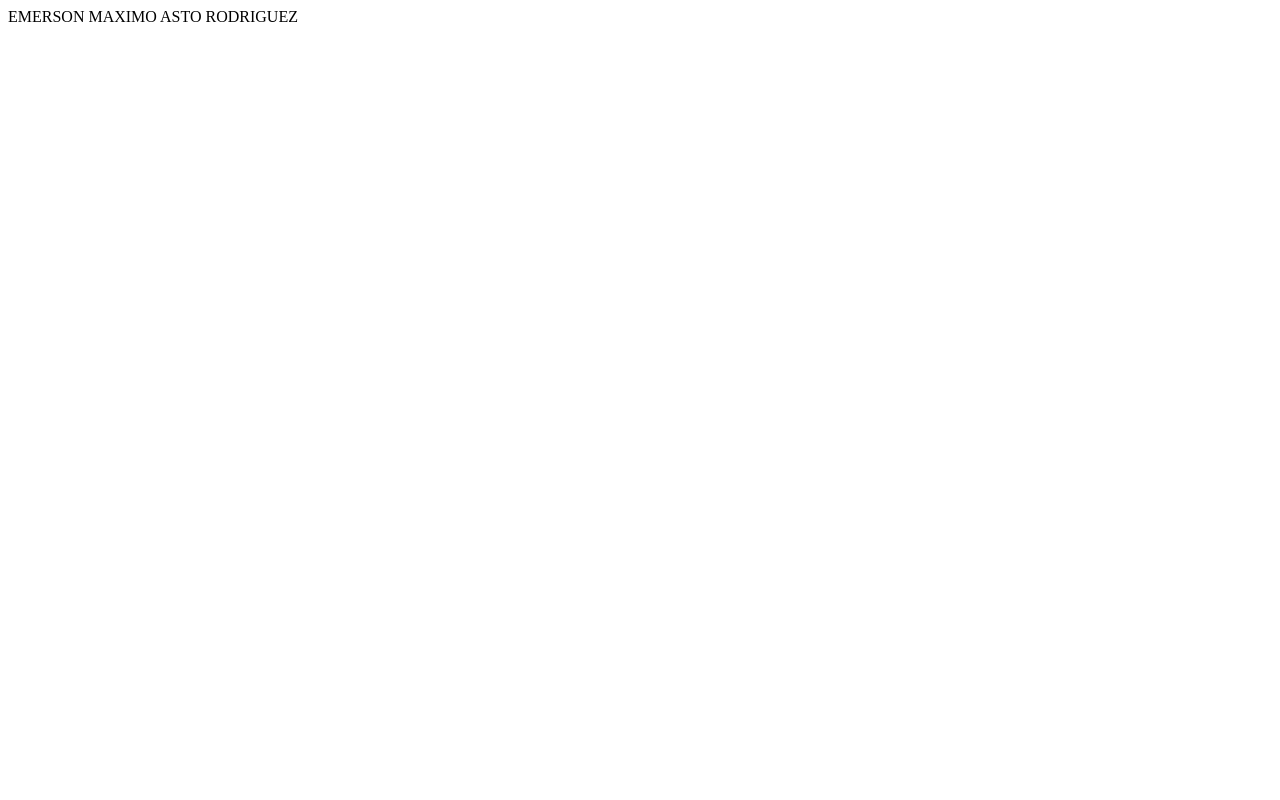
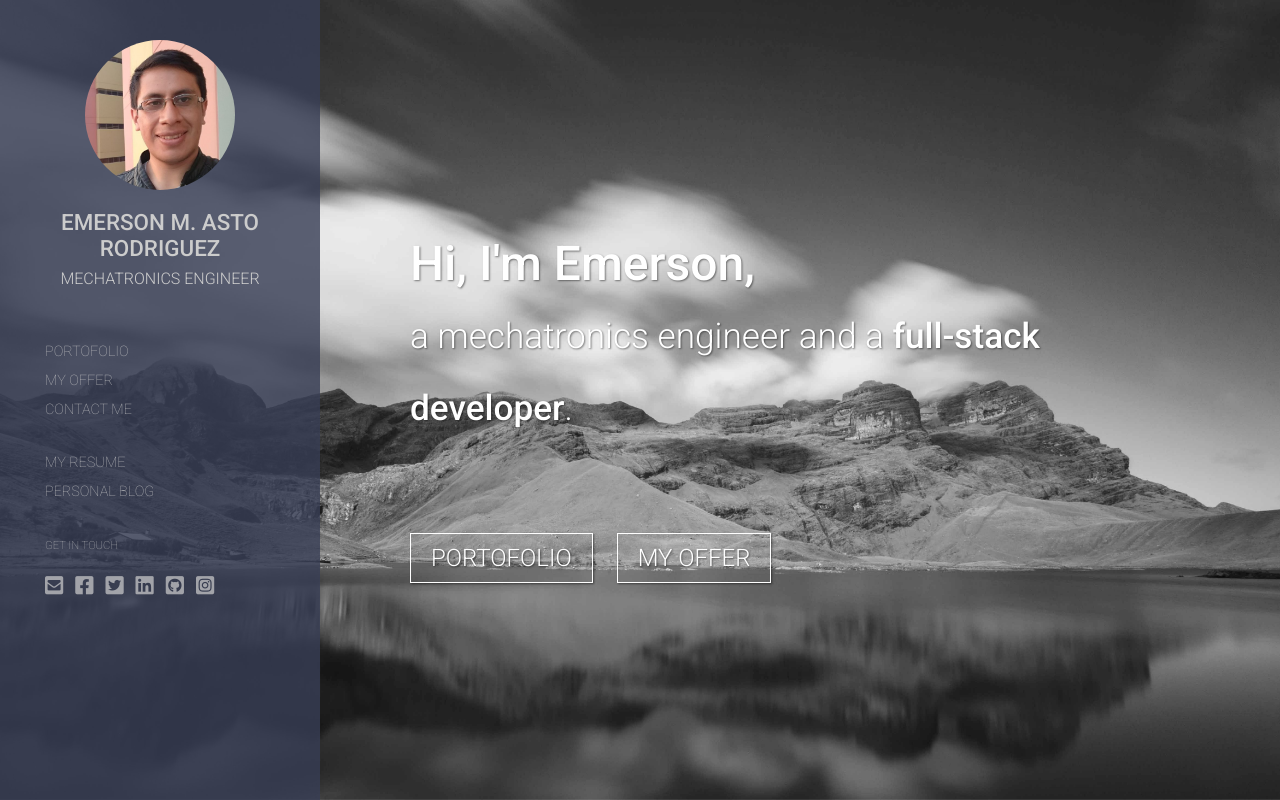
Before and after one commit to eastor112/eastor112.github.io, a plain HTML site: page index.html in a window 1280 px wide. Drawn offline with Linux system fonts and the light colour scheme.

Commit message:
Terminado maquetado de home

```diff
--- a/index.html
+++ b/index.html
@@ -1 +1,74 @@
-EMERSON MAXIMO ASTO RODRIGUEZ
+<!DOCTYPE html>
+<html lang="en">
+
+<head>
+  <meta charset="UTF-8">
+  <meta http-equiv="X-UA-Compatible" content="IE=edge">
+  <meta name="viewport" content="width=device-width, initial-scale=1.0">
+  <title>Emerson Asto</title>
+
+  <link rel="stylesheet" href="https://use.fontawesome.com/releases/v5.15.2/css/all.css"
+    integrity="sha384-vSIIfh2YWi9wW0r9iZe7RJPrKwp6bG+s9QZMoITbCckVJqGCCRhc+ccxNcdpHuYu" crossorigin="anonymous">
+  <link rel="stylesheet" href="styles.css">
+
+
+</head>
+
+<body>
+  <div class="background">
+
+  </div>
+  <div class="wrapper">
+    <aside class="sidebar">
+
+      <div class="sidebar__info">
+        <figure class="sidebar__info avatar">
+          <img class="sidebar__info image" src="emerson.png" alt="">
+        </figure>
+        <h1 class="sidebar__info name">EMERSON M. ASTO RODRIGUEZ </h1>
+        <h2 class="sidebar__info job">MECHATRONICS ENGINEER</h2>
+      </div>
+
+      <div class="sidebar__nav">
+        <ul class="sidebar__nav principal">
+          <li class="sidebar__nav links"><a href="">Portofolio</a></li>
+          <li class="sidebar__nav links"><a href="">My Offer</a></li>
+          <li class="sidebar__nav links"><a href="">Contact Me</a></li>
+        </ul>
+
+        <ul class="sidebar__nav secundary">
+          <li class="sidebar__nav links"><a href="">My Resume</a></li>
+          <li class="sidebar__nav links"><a href="">Personal Blog</a></li>
+        </ul>
+
+        <div class="sidebar__nav contact">
+          <div class="sidebar__nav touch">
+            <a href="">Get in Touch</a>
+          </div>
+          <div class="sidebar__nav social">
+            <a href="" class="sidebar_nav mail"><i class="fas fa-envelope-square fa-2x"></i></a>
+            <a href="" class="sidebar_nav facebook"><i class="fab fa-facebook-square fa-2x"></i></a>
+            <a href="" class="sidebar_nav twitter"><i class="fab fa-twitter-square fa-2x"></i></a>
+            <a href="" class="sidebar_nav linkedin"><i class="fab fa-linkedin fa-2x"></i></a>
+            <a href="" class="sidebar_nav github"><i class="fab fa-github-square fa-2x"></i></a>
+            <a href="" class="sidebar_nav github"><i class="fab fa-instagram-square fa-2x"></i></a>
+          </div>
+        </div>
+      </div>
+    </aside>
+
+    <main class="main">
+      <h1 class="main__tittle">Hi, I'm Emerson,</h1>
+      <h2 class="main__description"> a mechatronics engineer and a <span>full-stack developer</span>.</h2>
+
+      <div class="main__buttons">
+        <a href="#" class="main__buttons portofolio">PORTOFOLIO</a>
+        <a href="#" class="main__buttons offer">MY OFFER</a>
+      </div>
+    </main>
+
+  </div>
+
+</body>
+
+</html>
--- /dev/null
+++ b/styles.css
@@ -0,0 +1,143 @@
+@import url('https://fonts.googleapis.com/css2?family=Roboto:wght@100;300;500&display=swap');
+
+* {
+  margin: 0;
+  padding: 0;
+  box-sizing: border-box;
+}
+
+.wrapper {
+  display: flex;
+  font-family: 'Roboto', sans-serif;
+  background: url('cushuro.jpg');
+  background-size: 100% 100%;
+  background-attachment: fixed;
+}
+
+
+.sidebar {
+  background-color: #383e56ce;
+  color: #ccc;
+  min-height: 100vh;
+  min-width: 25%;
+  padding: 40px 20px;
+}
+
+div.sidebar__info {
+  text-align: center;
+  margin-bottom: 50px;
+}
+
+.sidebar__info.avatar {
+  height: 150px;
+  width: 150px;
+  overflow: hidden;
+  border-radius: 50%;
+  text-align: center;
+  display: inline-block;
+}
+
+.sidebar__info.image {
+  width: 100%;
+}
+
+.sidebar__info.name {
+  margin: 15px 0 8px;
+  font-size: 1.4rem;
+  font-weight: 500;
+  width: 100%;
+}
+
+.sidebar__info.job {
+  font-size: 1rem;
+  font-weight: 300;
+}
+
+.sidebar__nav a {
+  color: rgba(204, 204, 204, 0.829);
+  text-decoration: none;
+  text-transform: uppercase;
+  font-weight: 100;
+  font-size: 0.9rem;
+  line-height: 1.8rem;
+}
+
+.sidebar__nav a:hover,
+i:hover {
+  color: white;
+}
+
+ul.sidebar__nav a:hover::after {
+  content: "⟩";
+  margin-left: 5px;
+  font-weight: 500;
+}
+
+.sidebar ul {
+  list-style: none;
+  padding: 0px 25px;
+  line-height: 1.5rem;
+  margin-bottom: 25px;
+}
+
+.sidebar__nav.contact {
+  padding: 0px 25px;
+}
+
+.sidebar__nav.touch a {
+  font-size: 0.7rem;
+}
+
+.sidebar__nav.social a {
+  display: inline-block;
+  margin-right: 8px;
+  margin-top: 15px;
+  color: rgba(211, 211, 211, 0.685);
+  font-size: 0.65rem;
+}
+
+.main {
+  padding: 0px 90px;
+  width: 100%;
+  color: #fff;
+  display: flex;
+  flex-direction: column;
+  justify-content: center;
+}
+
+.main__tittle {
+  font-size: 3rem;
+  font-weight: 500;
+  text-shadow: 1px 1px 2px rgba(0, 0, 0, 0.47);
+  line-height: 4.5rem;
+}
+
+.main__description {
+  font-size: 2.2rem;
+  font-weight: 300;
+  text-shadow: 1px 1px 2px rgba(0, 0, 0, 0.47);
+  line-height: 4.5rem;
+  margin-bottom: 100px;
+}
+
+.main__description span {
+  font-weight: 500;
+}
+
+.main__buttons a {
+  color: #fff;
+  text-align: center;
+  text-decoration: none;
+  text-shadow: 1px 1px 2px rgba(0, 0, 0, 0.47);
+  font-size: 1.5rem;
+  font-weight: 300;
+  padding: 10px 20px;
+  margin-top: 20px;
+  margin-right: 20px;
+  border: solid white 1px;
+  box-shadow: 1px 1px 2px rgba(0, 0, 0, 0.47);
+}
+
+.main__buttons a:hover {
+  box-shadow: inset 0 0 100px 100px rgba(255, 255, 255, 0.1);
+}
```
Also changed, not shown: cushuro.jpg (added), emerson.png (added), sausacocha.jpg (added).
